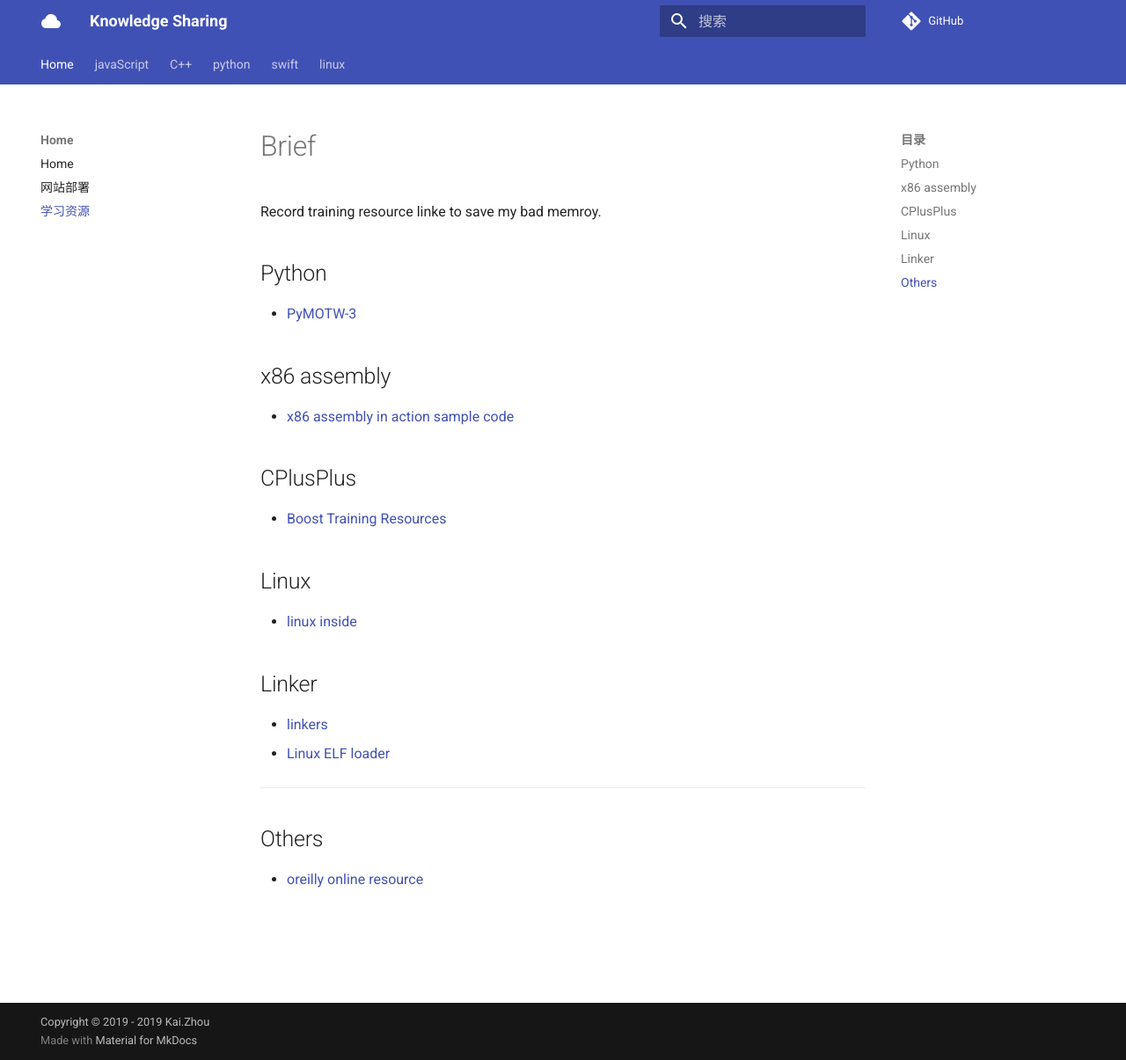
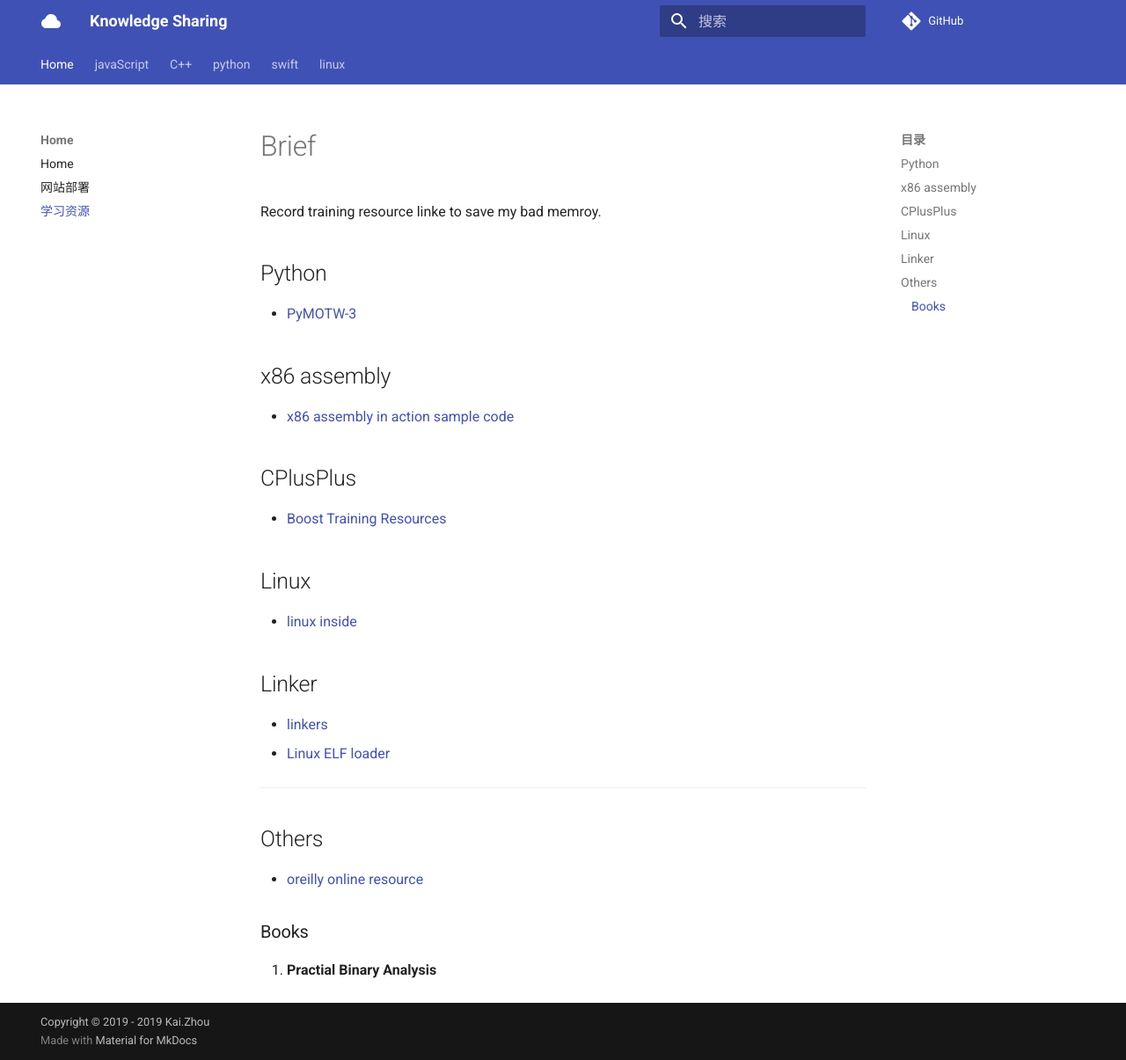
Before and after one commit to zhoukaidev/ks_blog, an MkDocs documentation site: the page built from docs/trainingResource.md, in a window 1280 px wide and 1205 px high. Shown: the whole window at 88% size. Built offline with MkDocs 1.6.1 and Material for MkDocs 9.7.7, drawn with Linux system fonts in a browser that asks for light colours; comment, search, counter and statistics services are not loaded.

Commit message:
Update trainingResource.md

```diff
--- a/docs/trainingResource.md
+++ b/docs/trainingResource.md
@@ -26,3 +26,7 @@ Record training resource linke to save my bad memroy.
 ## Others
 
 * [oreilly online resource](https://learning.oreilly.com/)
+
+### Books
+
+1. **Practial Binary Analysis**
```
